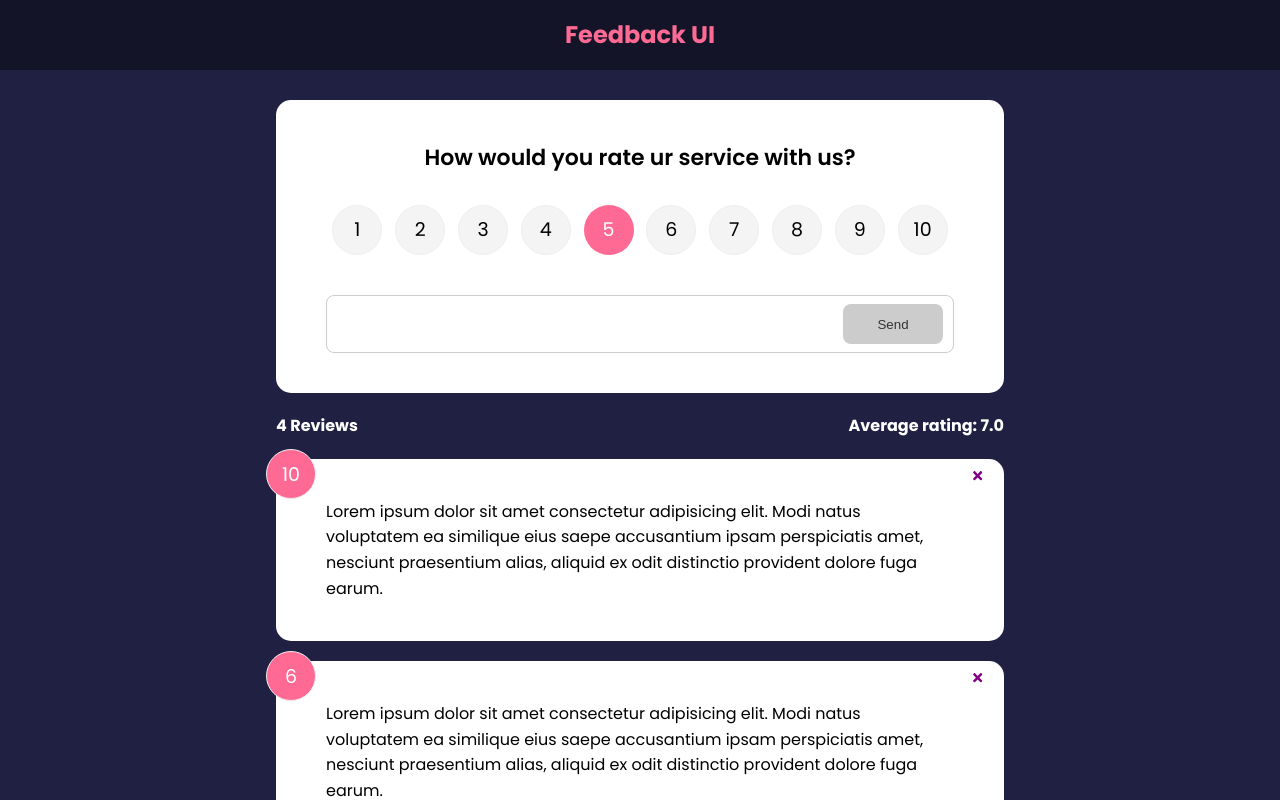
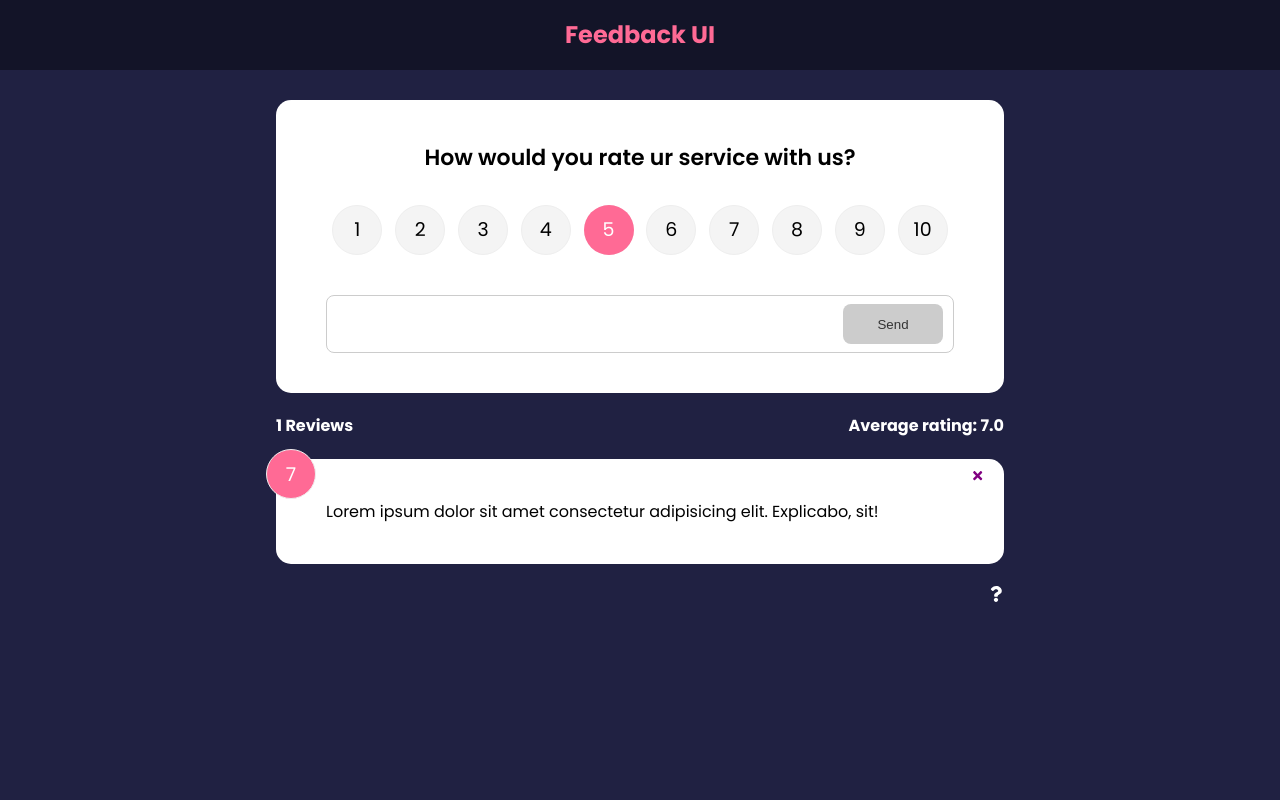
Before and after one commit to Autobele/feedback-app, a React (Create React App) app: page / in a window 1280 px wide. Shown: the top 800 px of the page. Built offline with nearby package versions, Linux system fonts and the light colour scheme.

Commit message:
Implements feedback context

```diff
--- a/src/App.jsx
+++ b/src/App.jsx
@@ -9,6 +9,9 @@ import Header from './components/Header'
 
 import FeedbackData from './data/FeedbackData'
 import AboutPage from './pages/AboutPage';
+import AboutIconLink from './components/AboutIconLink';
+
+import { FeedbackProvider } from './context/FeedbackContext'
 
 function App() {
   const [feedback, setFeedback] = useState(FeedbackData);
@@ -26,6 +29,7 @@ function App() {
 
   return (
     <>
+      <FeedbackProvider>
         <Router>
           <Header />
           <div className="container">
@@ -35,14 +39,16 @@ function App() {
               element={
                 <>
                   <FeedbackForm handleAddFeedback={addFeedback}/>
-                <FeedbackStats feedback={feedback}/>
-                <FeedbackList feedback={feedback} handleDelete={deleteFeedback}/>
+                  <FeedbackStats />
+                  <FeedbackList handleDelete={deleteFeedback}/>
+                  <AboutIconLink/>
                 </>
               } />
               <Route path="/about" element={<AboutPage/>}/>
             </Routes>
           </div>
         </Router>
+      </FeedbackProvider>
     </>
   )
 }
--- /dev/null
+++ b/src/components/AboutIconLink.jsx
@@ -0,0 +1,14 @@
+import { Link } from 'react-router-dom'
+import { FaQuestion } from 'react-icons/fa'
+
+function AboutIconLink() {
+  return (
+    <div className="about-link">
+      <Link to="/about">
+        <FaQuestion/>
+      </Link>
+    </div>
+  )
+}
+
+export default AboutIconLink
--- a/src/components/FeedbackList.jsx
+++ b/src/components/FeedbackList.jsx
@@ -1,8 +1,13 @@
 import {AnimatePresence, motion} from 'framer-motion'
-import PropTypes from 'prop-types'
+import { useContext } from 'react';
+import FeedbackContext from '../context/FeedbackContext'
 import FeedbackItem from "./FeedbackItem"
 
-function FeedbackList({ feedback, handleDelete }) {
+
+function FeedbackList({ handleDelete }) {
+
+  const { feedback } = useContext(FeedbackContext)
+
   if(!feedback || feedback.length === 0) {
     return <p>No feedback yet.</p>
   }
@@ -24,14 +29,4 @@ function FeedbackList({ feedback, handleDelete }) {
   )
 }
 
-FeedbackList.propTypes = {
-  feedback: PropTypes.arrayOf(
-    PropTypes.shape({
-      id: PropTypes.string.isRequired,
-      text: PropTypes.string.isRequired,
-      rating: PropTypes.number.isRequired,
-    })
-  )
-}
-
 export default FeedbackList
--- a/src/components/FeedbackStats.jsx
+++ b/src/components/FeedbackStats.jsx
@@ -1,6 +1,10 @@
 import PropTypes from 'prop-types'
+import { useContext } from 'react';
+import FeedbackContext from '../context/FeedbackContext'
 
-export default function FeedbackStats({feedback}) {
+export default function FeedbackStats() {
+
+  const { feedback } = useContext(FeedbackContext)
 
   let average = feedback.reduce((acc, cur) => {
     return acc + cur.rating
--- /dev/null
+++ b/src/context/FeedbackContext.jsx
@@ -0,0 +1,22 @@
+import { createContext, useState } from 'react';
+
+const FeedbackContext = createContext();
+
+export const FeedbackProvider = ({ children }) => {
+
+  const [feedback, setFeedback] = useState([
+    {
+      id: '1',
+      text: 'Lorem ipsum dolor sit amet consectetur adipisicing elit. Explicabo, sit!',
+      rating: 7
+    }
+  ])
+
+  return <FeedbackContext.Provider value={{
+    feedback
+  }}>
+    {children}
+    </FeedbackContext.Provider>
+}
+
+export default FeedbackContext;
--- a/src/pages/AboutPage.jsx
+++ b/src/pages/AboutPage.jsx
@@ -1,3 +1,4 @@
+import { Link } from 'react-router-dom'
 import Card from "../components/shared/Card"
 
 function AboutPage() {
@@ -6,6 +7,7 @@ function AboutPage() {
       <div className="about">
         <h1>About this Project</h1>
         <p>Lorem ipsum dolor sit amet consectetur adipisicing elit. Ipsa, adipisci. Harum dolor qui ducimus voluptatem sequi laborum quasi at illo pariatur eos quae eius voluptas nam, beatae eveniet. Omnis, illo.</p>
+        <Link to="/">Back to home</Link>
       </div>
     </Card>
   )
```
Lines whose indentation alone changed are shown as unchanged.
